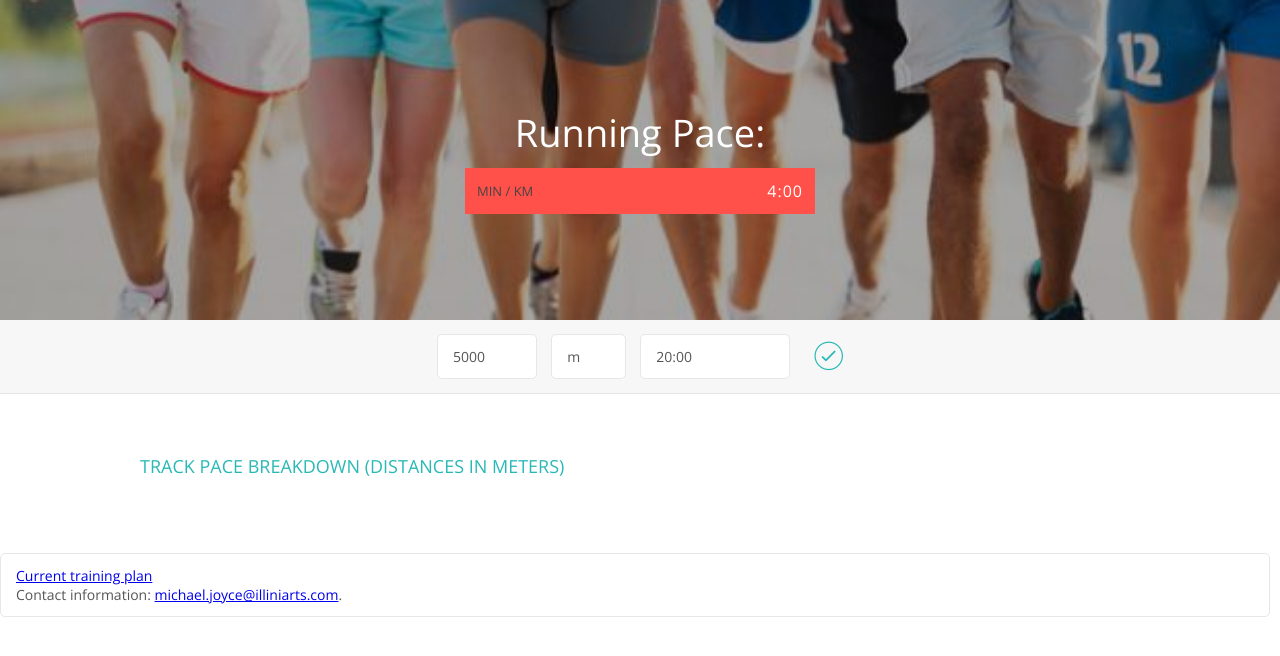
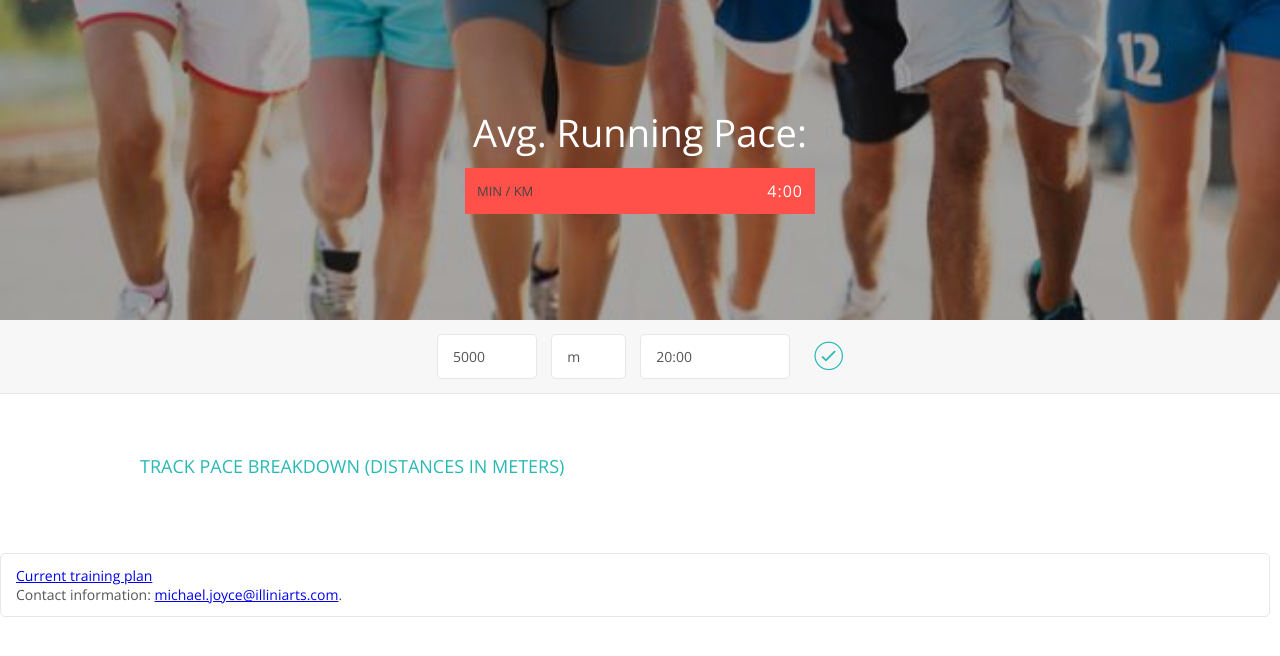
Before and after one commit to joycemr/paceCalculator, a plain HTML site: page index.html in a window 1280 px wide. Drawn offline with nearby package versions, Linux system fonts and the light colour scheme.

Commit message:
minor tweeks

```diff
--- a/index.html
+++ b/index.html
@@ -12,7 +12,7 @@
         <div class="top">
             <div class="pace">
                 <div class="pace__title">
-                    Running Pace:
+                    Avg. Running Pace:
                 </div>
 
                 <div class="pace__km clearfix">
```
Also changed, not shown: 1 other file.
